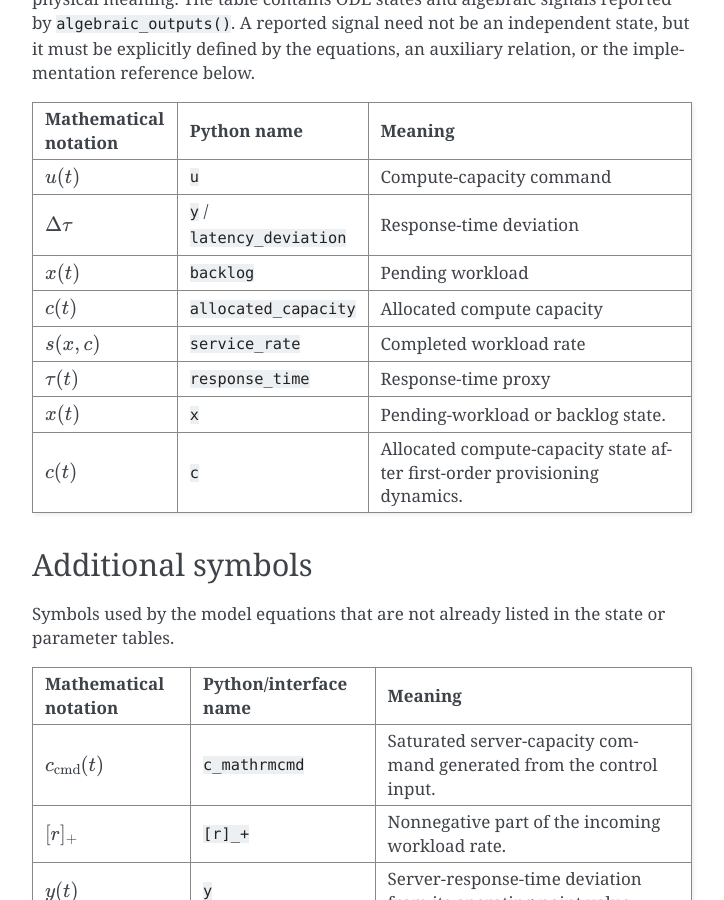
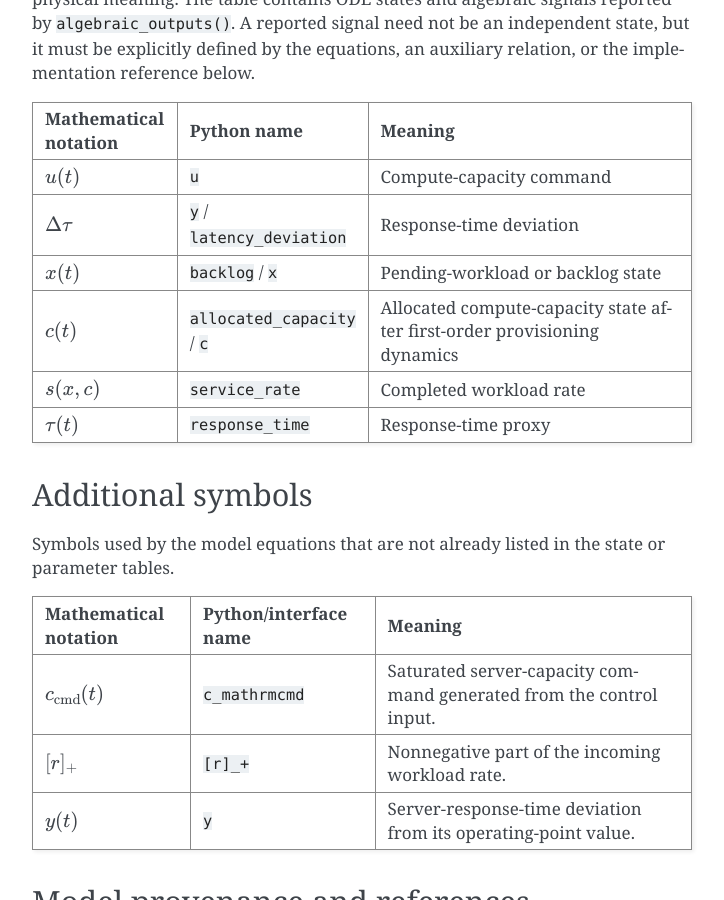
Before and after one commit to simple-machine-learning/SISO-Adaptive-Control, a Sphinx documentation site: the page built from packages/SISO_Adaptive_Control_Python_v1.0.0/documentation/models/cloud_server_workload.rst, in a window 1280 px wide and 900 px high, scrolled down 3062 px. Shown: the whole window, without its empty margins (388-1112 px from the left). Built offline with Sphinx 7.4.7, drawn with Linux system fonts in a browser that asks for light colours.

Commit message:
Consolidate duplicate documentation variables

```diff
--- a/packages/SISO_Adaptive_Control_Python_v1.0.0/documentation/models/cloud_server_workload.rst
+++ b/packages/SISO_Adaptive_Control_Python_v1.0.0/documentation/models/cloud_server_workload.rst
@@ -181,23 +181,17 @@ The first column gives the readable mathematical notation, the second gives the
      - ``y`` / ``latency_deviation``
      - Response-time deviation
    * - :math:`x(t)`
-     - ``backlog``
-     - Pending workload
+     - ``backlog`` / ``x``
+     - Pending-workload or backlog state
    * - :math:`c(t)`
-     - ``allocated_capacity``
-     - Allocated compute capacity
+     - ``allocated_capacity`` / ``c``
+     - Allocated compute-capacity state after first-order provisioning dynamics
    * - :math:`s(x,c)`
      - ``service_rate``
      - Completed workload rate
    * - :math:`\tau(t)`
      - ``response_time``
      - Response-time proxy
-   * - :math:`x(t)`
-     - ``x``
-     - Pending-workload or backlog state.
-   * - :math:`c(t)`
-     - ``c``
-     - Allocated compute-capacity state after first-order provisioning dynamics.
 
 Additional symbols
 ------------------
```
